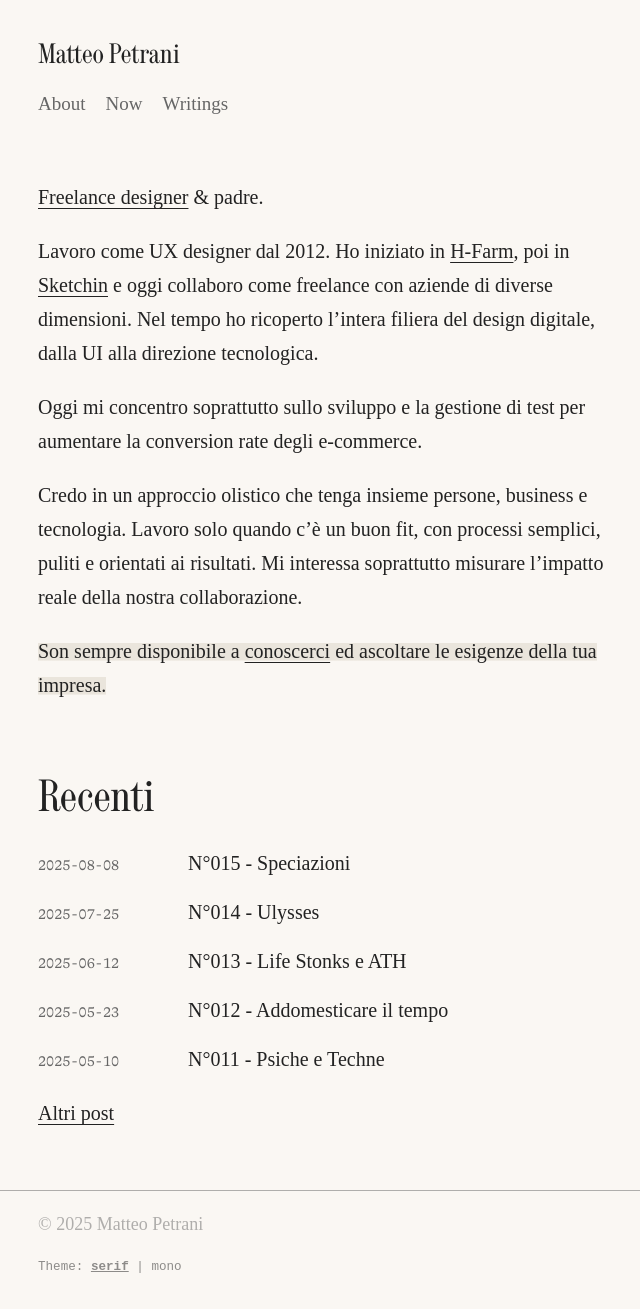
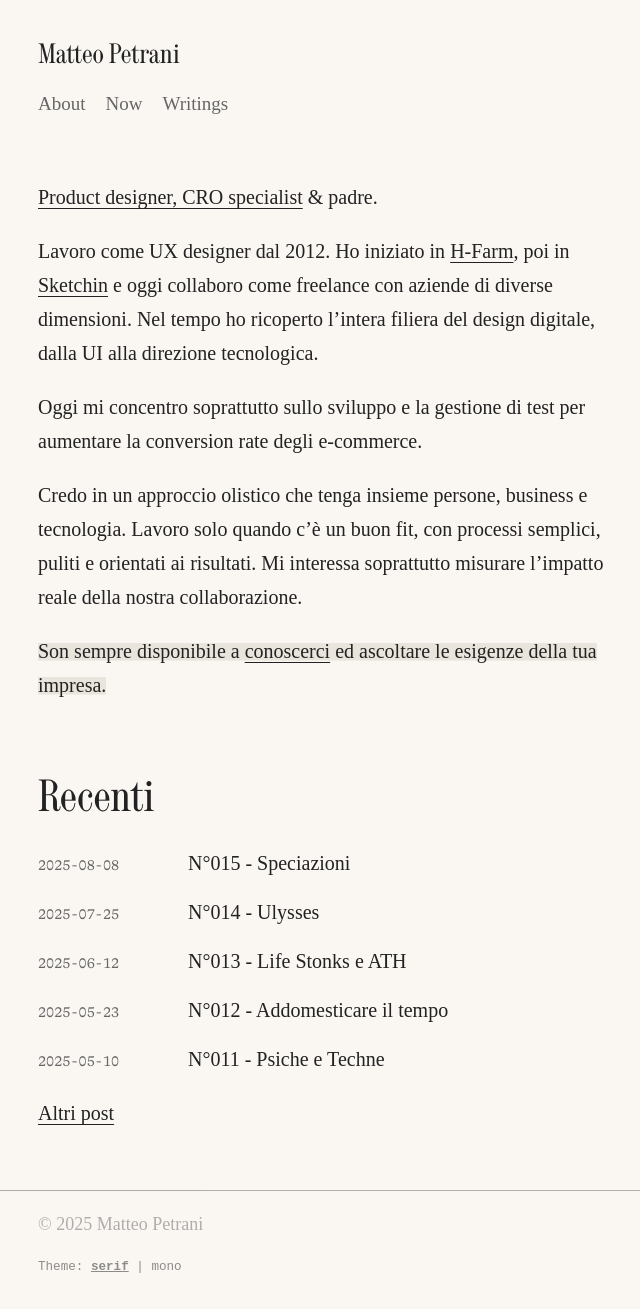
Before and after one commit to matteopetrani/matteopetrani.github.io, a Jekyll site: the page built from index.md, in a window 1280 px wide. Shown: the whole page, without its empty margins (302-942 px from the left). Built offline with Jekyll 4.4.1, drawn with Linux system fonts in a browser that asks for light colours; some web fonts are replaced.

Commit message:
Update index.md

```diff
--- a/index.md
+++ b/index.md
@@ -2,7 +2,7 @@
 layout: home
 title: Home
 ---
-[Freelance designer](https://www.linkedin.com/in/matteopetrani/) & padre.
+[Product designer, CRO specialist](https://www.linkedin.com/in/matteopetrani/) & padre.
 
 Lavoro come UX designer dal 2012. Ho iniziato in [H-Farm](https://www.h-farm.com/ithttps:/), poi in [Sketchin](https://sketchin.com/https:/) e oggi collaboro come freelance con aziende di diverse dimensioni. Nel tempo ho ricoperto l’intera filiera del design digitale, dalla UI alla direzione tecnologica.
 
```
